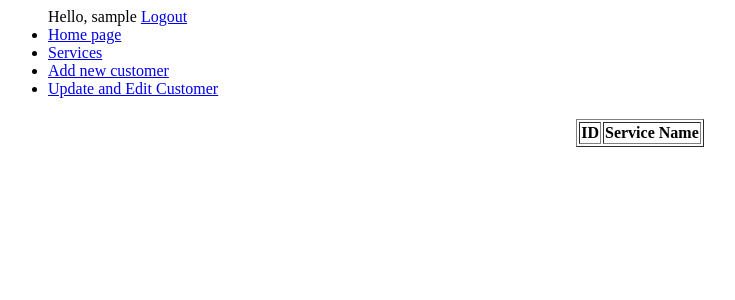
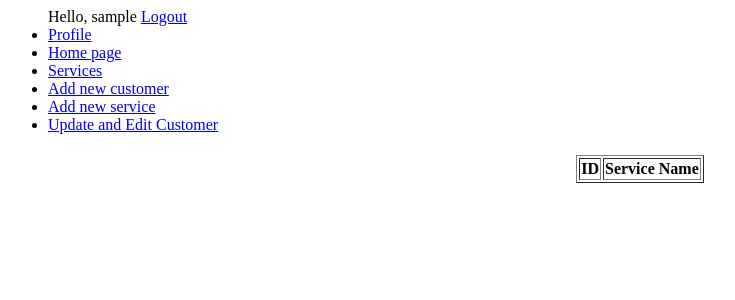
Before and after one commit to YazanKirresh/MadaTask, a Django app: page /servicelist/ in a window 1280 px wide. Shown: the top 300 px of the page, without its empty margins (0-735 px from the left). Run offline with Django 3.2, Linux system fonts and the light colour scheme; the visitor is signed in with stand-in values (Sample User, id 1); data that the repository does not hold is empty.

Commit message:
Added the ability to let super admin to add new service in the company

```diff
--- a/madaTask/articles/forms.py
+++ b/madaTask/articles/forms.py
@@ -11,7 +11,7 @@ class customer_registration_form(ModelForm):
         fields = '__all__'
 
 
-class service_registration(forms.Form):
+class service_registration_form(ModelForm):
    class Meta:
         model = Service
         fields = '__all__'
--- a/madaTask/articles/urls.py
+++ b/madaTask/articles/urls.py
@@ -8,7 +8,9 @@ urlpatterns = [
     path('', views.home_view,name= 'home'), # index
     #path('list/', views.list_view,name= 'list'),
     path('register/', views.customer_register,name = 'customer_register'),
+    path('serviceregister/', views.service_register,name = 'service_register'),
     path('addcustomer/', views.add_customer,name = 'add_customer'),
+    path('addservice/', views.add_new_service,name = 'add_service'),
     path('customerslist/', views.display_customers,name = 'display_customers'),
     path('servicelist/', views.display_services,name = 'display_servicess'),
     path('edit/<int:pk>', views.edit_customer,name = 'edit_customer'),
--- a/madaTask/articles/views.py
+++ b/madaTask/articles/views.py
@@ -1,11 +1,10 @@
-
 # Create your views here.
 
 from django.db.models.query import QuerySet
 from django.http import HttpResponse, request
 from django.shortcuts import render, redirect
 from .models import Customer, Service
-from .forms import customer_registration_form, signup_form
+from .forms import customer_registration_form, signup_form, service_registration_form
 from django.contrib import messages
 from .filters import customerFilter
 from django.contrib.auth.forms import UserCreationForm, AuthenticationForm
@@ -22,8 +21,6 @@ def profile_page(request):
 
 def display_services(request):
     results = Service.objects.all()
-    #my_filter = customerFilter(request.GET, queryset = results)
-    #results = my_filter.qs
     return render(request,"servicelist.html",{"Service":results})#, {"Service":results, 'my_filter': my_filter})
 
 
@@ -104,6 +101,21 @@ def add_customer(request):
     return redirect('display_customers')
 
 
+@login_required(login_url="/login/")
+@allowed_users(allowed_roles=['superadmin'])
+def service_register(request):
+    context = {"form": service_registration_form}
+    return render(request, "addservice.html", context)
+
+
+def add_new_service(request):
+    if request.method == "POST":
+        form = service_registration_form(request.POST)
+        if form.is_valid():
+            form.save()
+    return redirect('display_servicess')
+
+
 def model_form_view(request):
     context = {
         'modelform':customer_registration_form
--- a/madaTask/templates/customerList.html
+++ b/madaTask/templates/customerList.html
@@ -18,7 +18,6 @@
             <th>Last Name</th>
             <th>Service</th>
         </tr>
-
         {% for disp_customer in Customer  %}
         <tr>
             <td>{{disp_customer.id}}</td>
@@ -30,7 +29,6 @@
             <!--<td>{{disp_customer.service.service_name}}</td> -->
             <td><a href ="/edit/{{disp_customer.id}}">Edit</td>
             <td><a href ="/deletecustomer/{{disp_customer.id}}">Delete</td>
-
         </tr>
         {% endfor %}
 
--- a/madaTask/templates/navbar.html
+++ b/madaTask/templates/navbar.html
@@ -3,6 +3,7 @@
         {% if user.is_authenticated %}
             <span id="hello-msg">Hello, {{request.user}} </span>
             <span><a href="{% url 'logout' %}">Logout</a></span>
+            <li><a href="{% url 'profile' %}">Profile</a></li>
         {% else %}
             <p>Welcome, new user. Please log in or signup if you haven't already.</p>
             <li><a href = "{% url 'login_view'%}"> login </a></li>
@@ -12,6 +13,7 @@
         <li><a href = "{% url 'display_servicess'%}"> Services </a></li>
         {% if request.user.is_staff %}
             <li><a href = "{% url 'customer_register'%}"> Add new customer </a></li>
+            <li><a href = "{% url 'service_register'%}"> Add new service </a></li>
             <li><a href = "{% url 'display_customers'%}"> Update and Edit Customer </a></li>
         {% endif %}
 
--- a/madaTask/templates/profile.html
+++ b/madaTask/templates/profile.html
@@ -4,7 +4,7 @@
 
 {%block content%}
 
-<h1>This is our profile page</h1>
+<h1>This is your profile page</h1>
 
 
 {% endblock %}
--- a/madaTask/templates/servicelist.html
+++ b/madaTask/templates/servicelist.html
@@ -16,7 +16,6 @@
             <th>ID</th>
             <th>Service Name</th>
         </tr>
-
         {% for disp_service in Service  %}
             <tr>
                 <td>{{disp_service.id}}</td>
@@ -25,7 +24,6 @@
                 <td><a href ="/deletecustomer/{{disp_service.id}}">Delete</td> -->
             </tr>
         {% endfor %}
-
     </table>
 </form>
 </center>
```
Also changed, not shown: madaTask/templates/addservice.html (added, +17 -0 lines).
